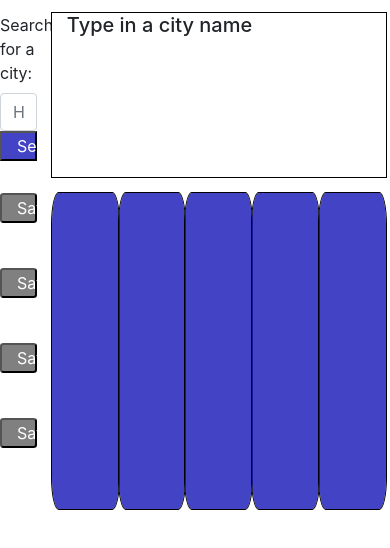
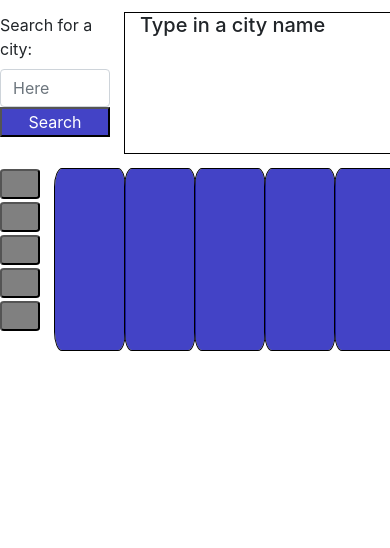
Before and after one commit to tarekmn/06-server-side-apis-weather, a plain HTML site: page index.html in a window 390 px wide. Shown: the part 58-606 px from the top of the page. Drawn offline with nearby package versions, Linux system fonts and the light colour scheme.

Commit message:
formating

```diff
--- a/assets/script.js
+++ b/assets/script.js
@@ -3,8 +3,11 @@
 let localStorageArray = []
 const now = moment().format('l');
 
+//Element Selectors for event listeners
+let searchButton = document.getElementById('searchButton');
+let savedCity = document.getElementsByClassName('savedButton');
+
 //Element Selectors
-let searchButton = document.getElementById('searchButton');
 let input = document.getElementById('formInput')
 let appendHere = document.getElementById('whereToAppend');
 let mainWeather = document.getElementById("apiHeader");
@@ -13,45 +16,34 @@
 let mainWind = document.getElementById('wind');
 let mainHumidity = document.getElementById('humidity');
 let mainselector = document.getElementsByTagName('main');
-let savedCity = document.getElementsByClassName('savedButton')
 
 
 
 
-//Function to console log saved cities, will later update
+//Function to retrieve saved cities
 function retrieveArray() {
-  // localStorage.clear();
   var locate = JSON.parse(localStorage.getItem("city"))
-  console.log(locate)
-
+  console.log(localStorageArray)
 
   for (let index = 0; index < locate.length; index++) {
-    savedCity[index].textContent = locate[index]
-
+    savedCity[index].textContent = localStorageArray[index]
   }
-
-
 }
 
 
 
 //Primary getApi function
-function getApi(event) {
+function getApi(event, city) {
   var city = input.value
   var requestUrl = `https://api.openweathermap.org/data/2.5/forecast?q=${city}&appid=188a51d5f423814817d69f7e3e5961b3`;
 
-  console.log(localStorageArray);
 
-  //display hidden area//
-  // mainArea.setAttribute("class", "mainAreaX")
-
+  //fetch URL convert to json format
   fetch(requestUrl)
     .then(function (response) {
       return response.json();
     })
     .then(function (data) {
-
-      console.log(data)
 
       // This is the main page display
       let city = data.city.name
@@ -65,7 +57,7 @@
       imagetag.setAttribute("src", `http://openweathermap.org/img/wn/${icon}@2x.png`)
 
       document.getElementById("mainAreaM").appendChild(imagetag)
-      console.log(imagetag)
+
 
       //assigning the values to main page
       mainWeather.textContent = city + " " + now //+ Image;
@@ -79,7 +71,6 @@
       dataArray.push(data.list[17])
       dataArray.push(data.list[25])
       dataArray.push(data.list[33])
-      console.log(dataArray)
 
       //DOM -appending 5 days
       for (let index = 0; index < dataArray.length; index++) {
@@ -93,40 +84,21 @@
 
         //creating images within 5 day
         let iconi = dataArray[index].weather[0].icon
-        let imagetagi = document.getElementById('mainArea'+ index)
-      imagetagi.setAttribute("src", `http://openweathermap.org/img/wn/${iconi}@2x.png`)
-
-      // document.getElementById("mainArea" + index).appendChild(imagetagi)
-
-      // document.body.appendChild(imagetagi)
-      console.log(imagetagi)
+        let imagetagi = document.getElementById('mainArea' + index)
+        imagetagi.setAttribute("src", `http://openweathermap.org/img/wn/${iconi}@2x.png`)
 
 
+        //updating data within 5 day
         apiHeaderi.textContent = moment().add(index + 1, 'days').format('l') //date
         tempi.textContent = "Temp: " + tempy.toFixed(2) + " °F"
         windi.textContent = "Wind: " + dataArray[index].wind.speed + " MPH"
         humidityi.textContent = "Humidity: " + dataArray[index].main.humidity + "%"
 
-
-
-        // document.body.appendChild(apiHeaderi);
-        // document.body.appendChild(tempi);
-        // document.body.appendChild(windi);
-        // document.body.appendChild(humidityi);
-
       }
-      // //Reseting Values so there it replaces new 5 days instead of add
-      // apiHeaderi.textContent= ""
-      // tempi.textContent= ""
-      // windi.textContent= ""
-      // humidityi.textContent= ""
-
 
       //Creating a new array of saved cities, pushing to local storage. Then retrieving
       localStorageArray.push(city)
       localStorage.setItem("city", JSON.stringify(localStorageArray));
-
-
 
     });
 
@@ -135,5 +107,13 @@
 }
 
 
+// //event listener for savedButton (save cities on left)
+// savedCity.addEventListener('click', function(event){
+//   let xCity = savedButton.value
+//   console.log(event.target)
+//   getApi(xCity);
+// })
+
+
 
 searchButton.addEventListener('click', getApi);
--- a/assets/style.css
+++ b/assets/style.css
@@ -1,4 +1,4 @@
-
+/* Top banner */
 #weatherDashboard {
   background-color: rgba(30, 30, 187, 0.83);
   color: white;
@@ -9,24 +9,22 @@
 
 }
 
-/*hidden */
-.mainAreaX {
-  display: none;
-}
-
-/* un hidden */
+/* 5 day  */
 .mainArea {
   outline: 1px black solid;
-  background-color: rgba(30, 30, 187, 0.83) ;
+  background-color: rgba(30, 30, 187, 0.83);
   color: white;
   border-radius: 10%;
+  text-align: center;
 }
 
 #mainAreaM {
   position: relative;
-  outline: 1px black solid;;
+  outline: 1px black solid;
+  ;
 }
 
+/* weather icon */
 #mainAreaM img {
   width: 50px;
   height: 50px;
@@ -36,13 +34,13 @@
 }
 
 button {
-  background-color:rgba(30, 30, 187, 0.83);
+  background-color: rgba(30, 30, 187, 0.83);
   color: white;
 
 }
 
 .savedButton {
-  background-color:gray;
+  background-color: gray;
   color: white;
   height: 30px;
   border-radius: 10%;
--- a/index.html
+++ b/index.html
@@ -15,18 +15,18 @@
 
   <header class="container-fluid">
     <div class="row form-group">
-      <div id="weatherDashboard" class="column col-12"> Weather Dashboard</div>
+      <div id="weatherDashboard" class="column col-sm-12"> Weather Dashboard</div>
     </div>
   </header>
 
-  <main class="row form-group mr-1">
+  <main class="row form-group mr-sm-0 mr-md-1">
 
-    <div class="mb-3  column col-2 ">
+    <div class="mb-3  column col-4 col-md-2 ">
       <label for="formGroupExampleInput" class="form-label ">Search for a city:</label>
       <input type="text" class="form-control " id="formInput" placeholder="Here">
       <button class="col-12 " id="searchButton">Search</button>
     </div>
-    <div id="mainAreaM" class=" column col-10">
+    <div id="mainAreaM" class=" column col-8 col-md-10">
       <h5 id="apiHeader"> Type in a city name</h5>
       <h6 id="temp"></h6>
       <h6 id="wind"></h6>
@@ -37,58 +37,61 @@
 
 
 
-  <div id="whereToAppend" class="row form-group mr-1">
+  <div id="whereToAppend" class="row form-group mr-sm-0 mr-md-1">
 
-    <div class="mb-3 column col-2 ">
-      <div class=" ">
-        <button class="savedButton col-12 ">
-          Saved city 1
+    <div class="mb-3 column col-2 .d-sm-none .d-md-block">
+      <div id=" appendingButtons " class=".d-sm-none .d-md-block">
+        <button class=" savedButton col-md-12 ">
         </button>
         <button class="savedButton col-12 ">
-          Saved city 2
+
         </button>
         <button class="savedButton col-12 ">
-          Saved city 4
+
         </button>
         <button class="savedButton col-12 ">
-          Saved city 5
+
+        </button>
+        <button class="savedButton col-12 ">
+
         </button>
       </div>
     </div>
+
     <div class="mainArea column col-2">
       <h6 id="day0"> </h6>
       <p id="temp0"></p>
       <p id="wind0"></p>
       <p id="humidity0"></p>
-      <img id= "mainArea0"/>
+      <img id="mainArea0" />
     </div>
     <div class=" mainArea column col-2">
       <h6 id="day1"> </h6>
       <p id="temp1"></p>
       <p id="wind1"></p>
       <p id="humidity1"></p>
-      <img id= "mainArea1"/>
+      <img id="mainArea1" />
     </div>
     <div class="mainArea column col-2">
       <h6 id="day2"> </h6>
       <p id="temp2"></p>
       <p id="wind2"></p>
       <p id="humidity2"></p>
-      <img id= "mainArea2"/>
+      <img id="mainArea2" />
     </div>
-    <div  class="mainArea column col-2">
+    <div class="mainArea column col-2">
       <h6 id="day3"> </h6>
       <p id="temp3"></p>
       <p id="wind3"></p>
       <p id="humidity3"></p>
-      <img id= "mainArea3"/>
+      <img id="mainArea3" />
     </div>
-    <div  class="mainArea column col-2">
+    <div class="mainArea column col-2">
       <h6 id="day4"> </h6>
       <p id="temp4"></p>
       <p id="wind4"></p>
       <p id="humidity4"></p>
-      <img id= "mainArea4"/>
+      <img id="mainArea4" />
     </div>
 
 
```
Also changed, not shown: assets/screenshot.png (added), 1 other file.
